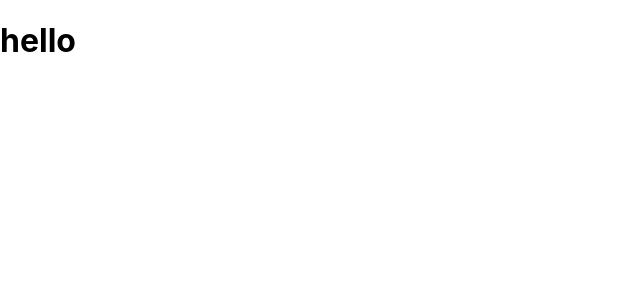
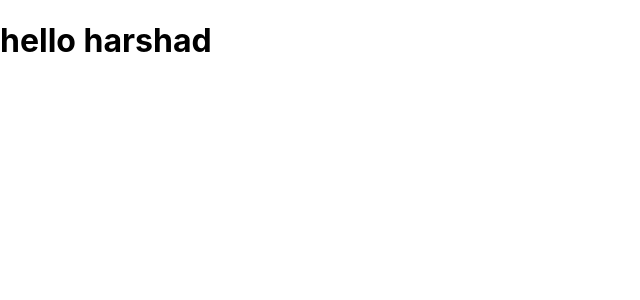
Before and after one commit to vishal019/vrk_app, a React (Create React App) app: page / in a window 1280 px wide. Shown: the top 300 px of the page, without its empty margins (0-640 px from the left). Built offline with nearby package versions, Linux system fonts and the light colour scheme.

Commit message:
Update App.js

```diff
--- a/src/App.js
+++ b/src/App.js
@@ -2,7 +2,7 @@ import './App.css';
 
 function App() {
   return (
-   <h1>hello</h1>
+   <h1>hello harshad </h1>
   );
 }
 
```
